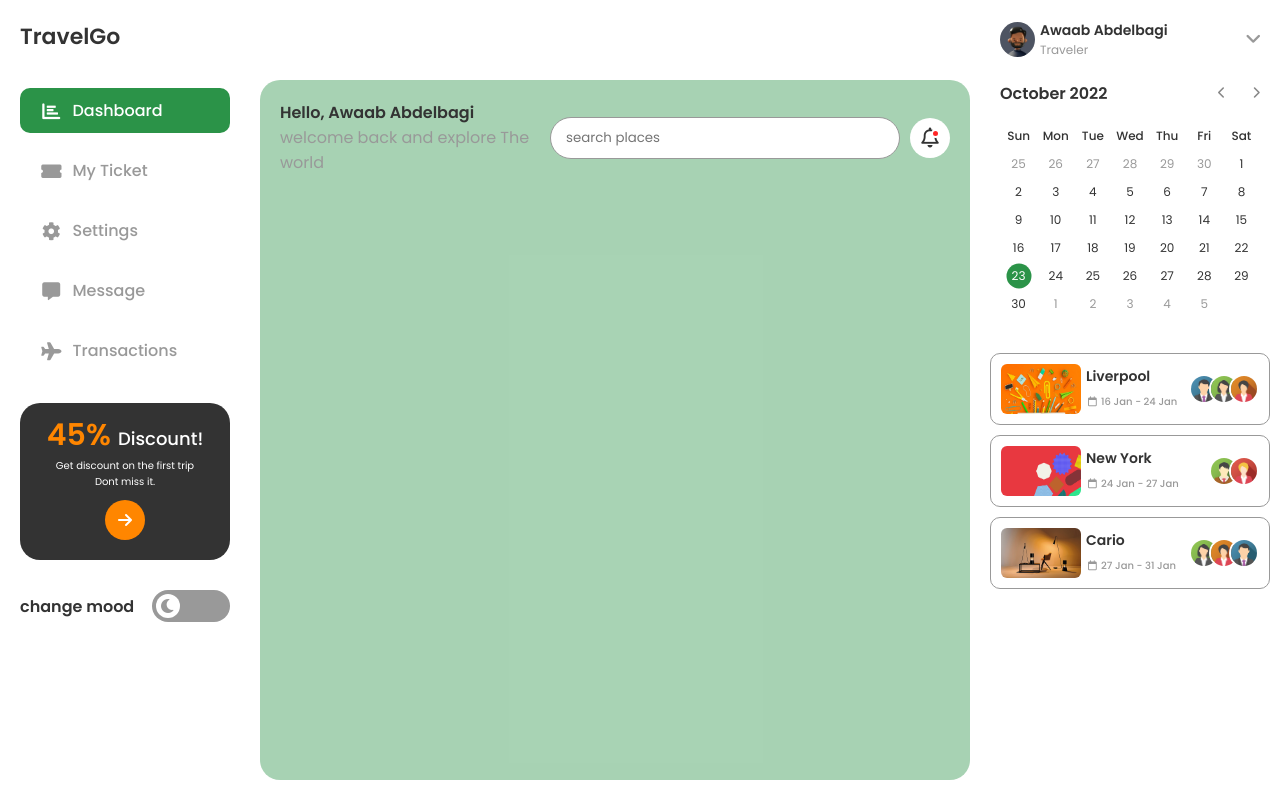
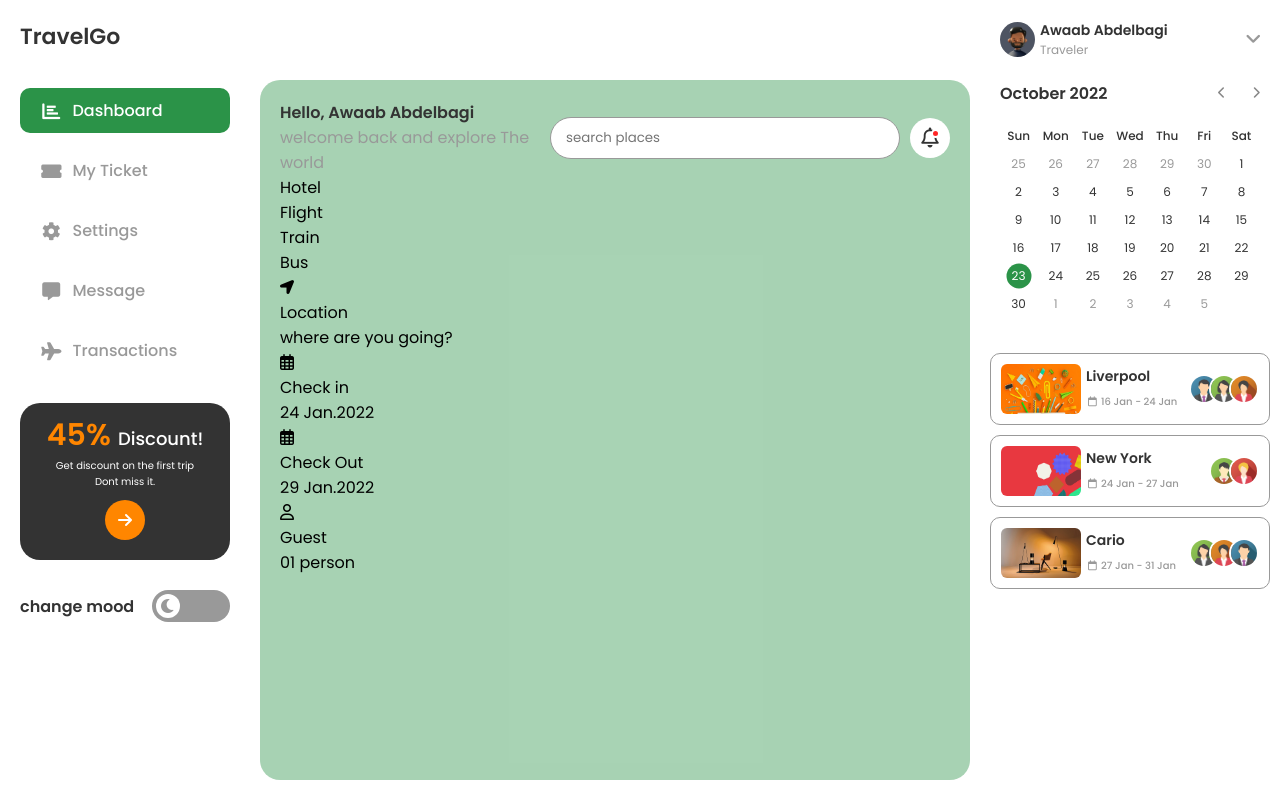
Before and after one commit to 2waab/TravelGo, a plain HTML site: page index.html in a window 1280 px wide. Drawn offline with Linux system fonts and the light colour scheme.

Commit message:
Update index.html

```diff
--- a/index.html
+++ b/index.html
@@ -73,6 +73,45 @@
                         </span>
                     </div>
                 </header>
+                <div class="select-info">
+                    <ul>
+                        <li class="hotel">Hotel</li>
+                        <li class="flight">Flight</li>
+                        <li class="train">Train</li>
+                        <li class="bus">Bus</li>
+                    </ul>
+                    <div class="progress-of-info"><span></span></div>
+                    <div class="info">
+                        <div class="box">
+                            <i class="fa-solid fa-location-arrow"></i>
+                            <div class="text-info">
+                                <p>Location</p>
+                                <span>where are you going?</span>
+                            </div>
+                        </div>
+                        <div class="box">
+                            <i class="fa-regular fa-calendar-days"></i>
+                            <div class="text-info">
+                                <p>Check in</p>
+                                <span>24 Jan.2022</span>
+                            </div>
+                        </div>
+                        <div class="box">
+                            <i class="fa-regular fa-calendar-days"></i>
+                            <div class="text-info">
+                                <p>Check Out</p>
+                                <span>29 Jan.2022</span>
+                            </div>
+                        </div>
+                        <div class="box">
+                            <i class="fa-regular fa-user"></i>
+                            <div class="text-info">
+                                <p>Guest</p>
+                                <span>01 person</span>
+                            </div>
+                        </div>
+                    </div>
+                </div>
             </div>
             <!-- End Content -->
             <!-- Start Calendar Asid -->
```
